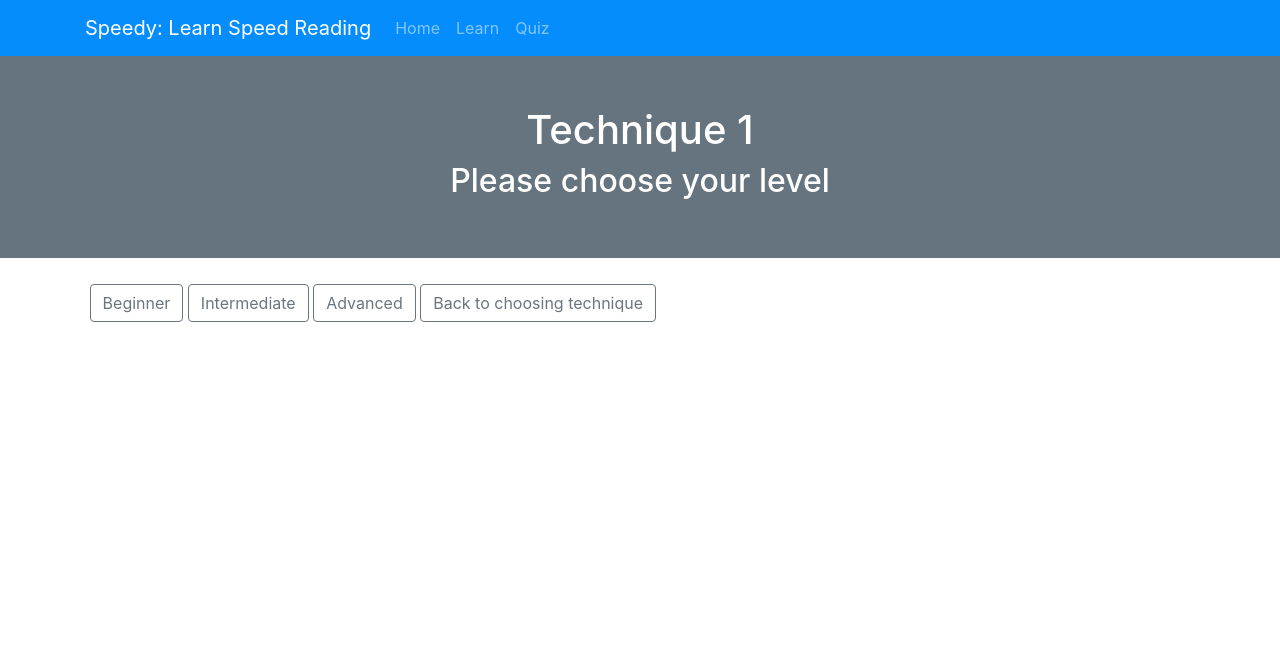
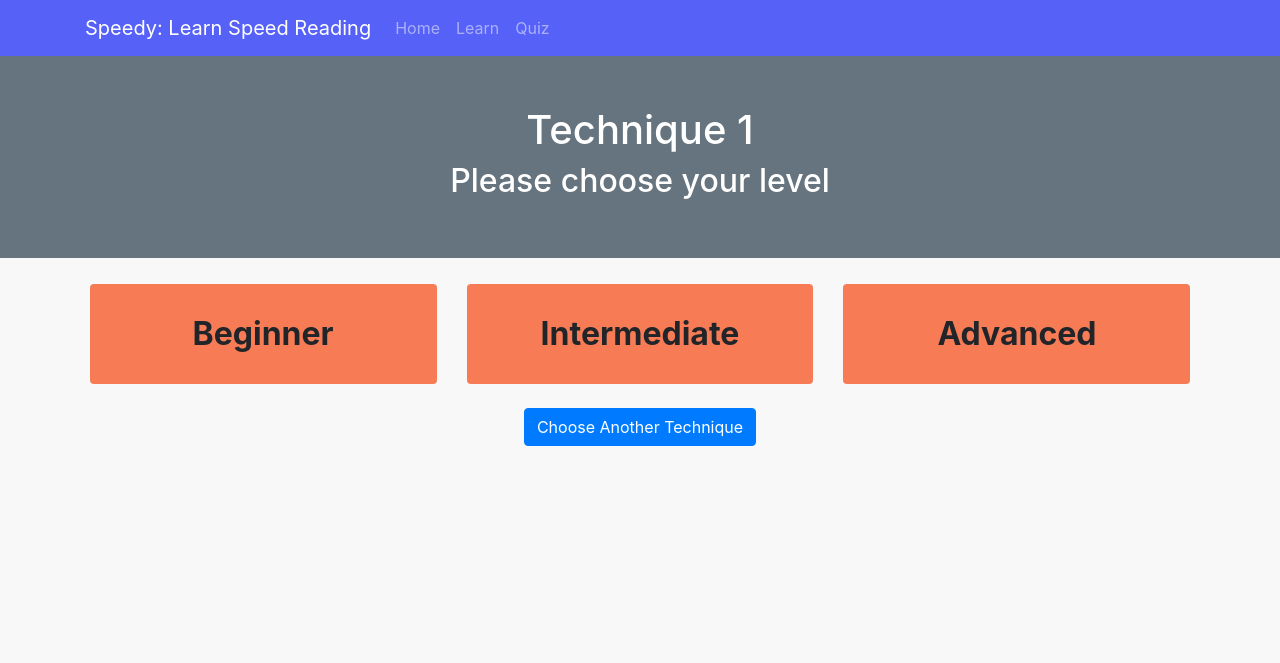
Before and after one commit to bigapple716/online-tutorial, a Flask app: page /learn/technique1/level in a window 1280 px wide. Shown: the top 663 px of the page. Run offline with Flask 2, Linux system fonts and the light colour scheme; some libraries are stand-ins or nearby versions.

Commit message:
changed to a less bright color scheme and changed layout for tech1

```diff
--- a/static/main.css
+++ b/static/main.css
@@ -4,12 +4,12 @@
 /*  padding-bottom: 55px;*/
 /*}*/
 
-.body {
-  background: #f8f9fa;
+body {
+  background: #F8F8F8;
 }
 
 .navbar-custom {
-  background-color: #058dfd !important;
+  background-color: #5661f7 !important;
 }
 
 .navbar-custom .nav-item.active .nav-link{
@@ -68,13 +68,13 @@
 .modalbtn{
   color:red;
   border: none;
-  background-color: white;
+  background-color: transparent;
 }
 
 .modalbtn:hover{
   color:red;
   border: none;
-  background-color: none;
+  background-color: transparent;
   text-decoration: underline;
 }
 
@@ -109,12 +109,27 @@
 }
 
 .orangebtn{
-  background-color: orange;
+  background-color: #f77c56;
   font-weight: bold;
-  border-color: orange;
+  border-color: #f77c56;
 }
 
 .rcenter{
   justify-content: center;
   align-items: center;
 }
+
+.levelbtn{
+  background-color: #f77c56;
+  font-weight: bold;
+  border-color: #f77c56;
+  width: 100%;
+  border: none;
+  height: 100px;
+  text-align: center;
+  display: inline-block;
+  line-height: 100px;
+  margin: 0 auto;
+  padding: 0;
+  font-size: xx-large;
+}
--- a/templates/technique1-level.html
+++ b/templates/technique1-level.html
@@ -13,10 +13,21 @@
     <h2>Please choose your level</h2>
   </div>
     <div class="container-fluid">
-      <a href="/learn/technique1/beginner/0" class="btn btn-outline-secondary">Beginner</a>
-      <a href="/learn/technique1/intermediate/0" class="btn btn-outline-secondary">Intermediate</a>
-      <a href="/learn/technique1/advanced/0" class="btn btn-outline-secondary">Advanced</a>
-      <a href="/learn" class="btn btn-outline-secondary">Back to choosing technique</a>
+      <div class = "row d-flex rcenter">
+        <div class = "col-4">
+            <a href="/learn/technique1/beginner/0" class="btn levelbtn"> Beginner</a>
+        </div>
+        <div class = "col-4">
+            <a href="/learn/technique1/intermediate/0" class="btn levelbtn">Intermediate</a>
+        </div>
+        <div class = "col-4">
+          <a href="/learn/technique1/intermediate/0" class="btn levelbtn">Advanced</a>
+        </div>
+      </div>
+      <br>
+      <div class = "row d-flex rcenter">
+        <a href="/learn" class="btn btn-primary" > Choose Another Technique</a>
+      </div>
     </div>
   <br><br><br><br><br><br><br><br>
 
```
Also changed, not shown: templates/technique1.html (+9 -6 lines).
